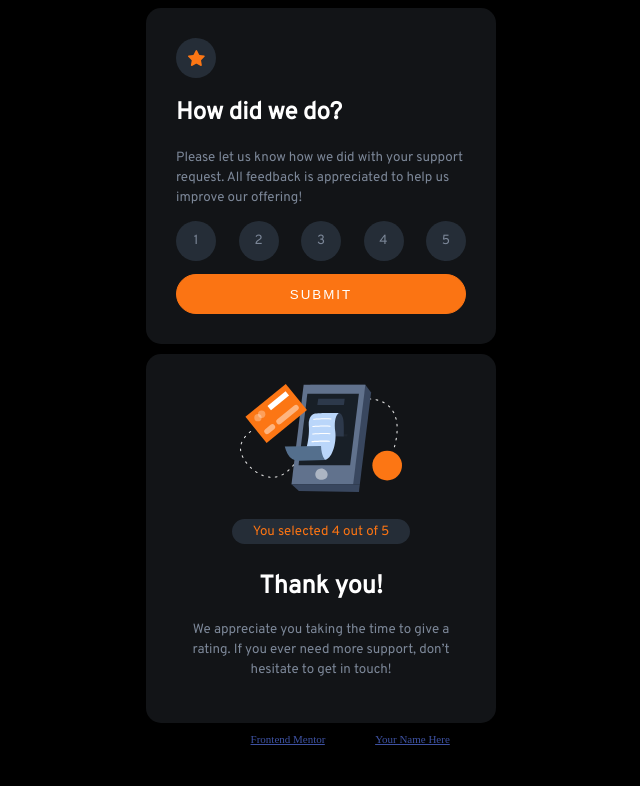
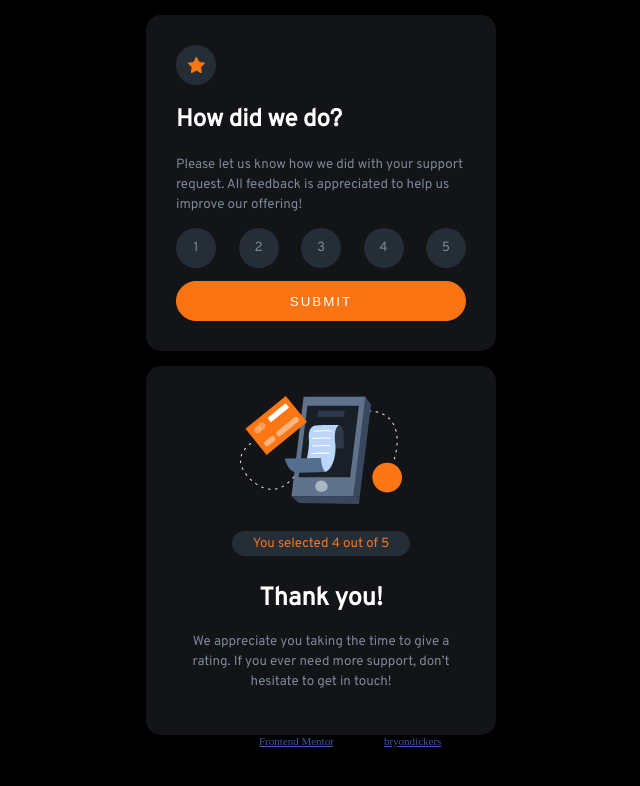
Before and after one commit to bryondickers/interactive-rating-component-main, a plain HTML site: page index.html in a window 1280 px wide. Shown: the whole page, without its empty margins (319-959 px from the left). Drawn offline with Linux system fonts and the light colour scheme; a web font is replaced by a local one.

Commit message:
margin adjustment
modified margin and edit footer

```diff
--- a/index.html
+++ b/index.html
@@ -69,7 +69,7 @@
 
   <div class="attribution">
     Challenge by <a href="https://www.frontendmentor.io?ref=challenge" target="_blank">Frontend Mentor</a>.
-    Coded by <a href="#">Your Name Here</a>.
+    Coded by <a href="https://github.com/bryondickers/">bryondickers</a>.
   </div>
 </body>
 </html>
--- a/main.css
+++ b/main.css
@@ -19,7 +19,7 @@ article{
     margin-inline: auto;
     padding: 30px;
     box-sizing: border-box;
-    margin-block-end: 10px;
+    margin-block-start: 15px;
 }
 .circle{
     background:var(--dark-blue);
```
